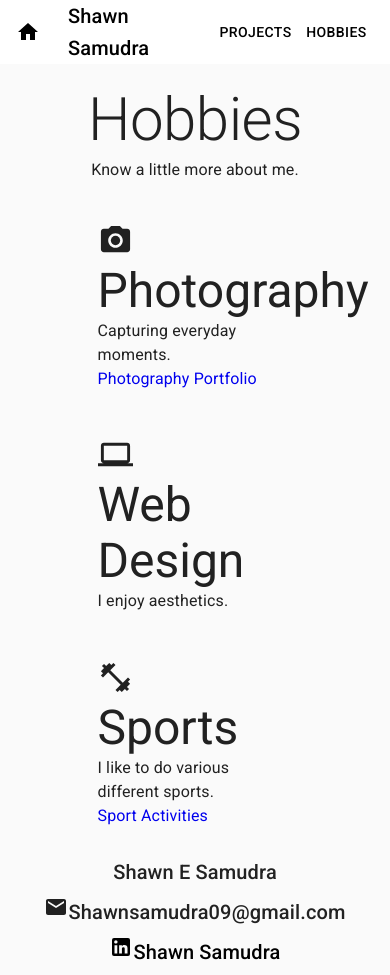
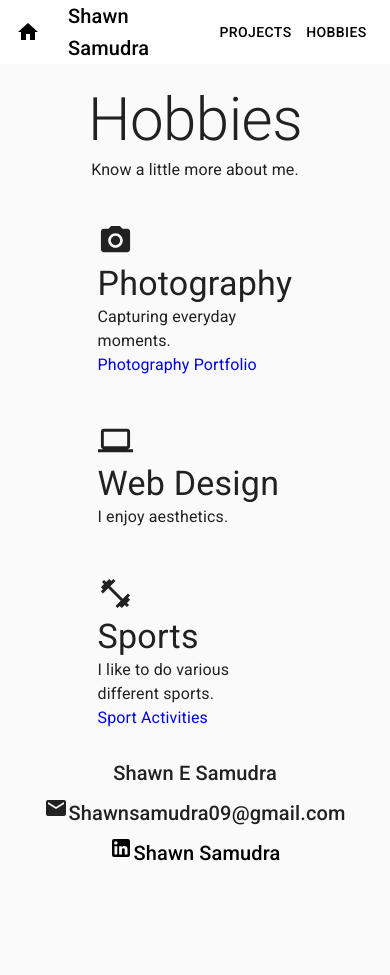
Before and after one commit to ElmoSamudra/portfolio, a React (Create React App) app: page /hobbies in a window 390 px wide. After the commit the page ends 876 px from the top, so only its background shows below. Built offline with nearby package versions, Linux system fonts and the light colour scheme.

Commit message:
responsive

```diff
--- a/src/pages/Hobbies.js
+++ b/src/pages/Hobbies.js
@@ -41,7 +41,7 @@ export default function Hobbies() {
       <Grid className={classes.body}>
         {/* Photography */}
         <PhotoCameraIcon fontSize="Large" />
-        <Typography variant="h3">Photography</Typography>
+        <Typography variant="h4">Photography</Typography>
         <Typography variant="body1">Capturing everyday moments.</Typography>
         <Typography variant="body1">
           <Link color="info" href="/hobbies/photography">
@@ -53,14 +53,14 @@ export default function Hobbies() {
       <Grid className={classes.body}>
         {/* Web Dev */}
         <ComputerIcon fontSize="Large" />
-        <Typography variant="h3">Web Design</Typography>
+        <Typography variant="h4">Web Design</Typography>
         <Typography variant="body1">I enjoy aesthetics.</Typography>
       </Grid>
 
       <Grid className={classes.body}>
         {/* Sports */}
         <FitnessCenterIcon fontSize="Large" />
-        <Typography variant="h3">Sports</Typography>
+        <Typography variant="h4">Sports</Typography>
         <Typography variant="body1">
           I like to do various different sports.
         </Typography>
--- a/src/pages/Projects.js
+++ b/src/pages/Projects.js
@@ -55,7 +55,7 @@ export default function Projects() {
 
       {projects.map((item, key) => (
         <Grid xs={12} className={classes.body}>
-          <Typography variant="h3">• {item.label}</Typography>
+          <Typography variant="h4">•{item.label}</Typography>
           <Link color="info" href={item.github}>
             <GitHubIcon color="primary" fontSize="Large" />
             <Typography variant="h5">GitHub</Typography>
```
